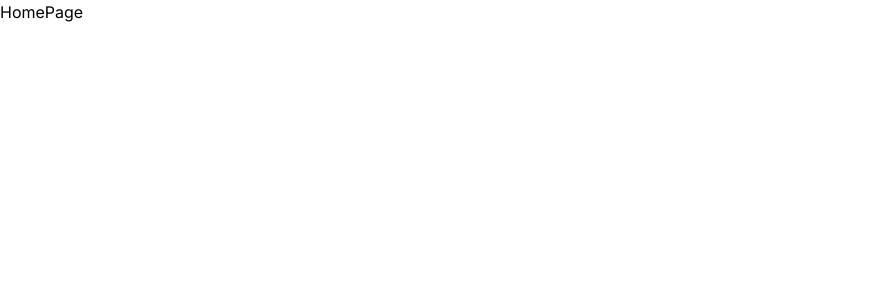
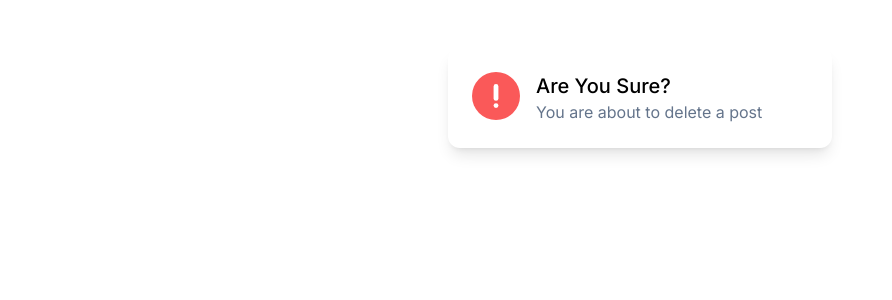
Before and after one commit to UsamaBhakrani/tailwind-nextjs-ts, a Next.js app: page / in a window 1280 px wide. Shown: the top 300 px of the page, without its empty margins (0-892 px from the left). Built offline with nearby package versions, Linux system fonts and the light colour scheme.

Commit message:
AlertBox

```diff
--- a/src/app/page.tsx
+++ b/src/app/page.tsx
@@ -1,3 +1,10 @@
+import Image from "next/image";
+import Alert from "@/components/Alert";
+
 export default function HomePage() {
-  return <div>HomePage</div>;
+  return (
+    <>
+      <Alert />
+    </>
+  );
 }
--- /dev/null
+++ b/src/components/Alert.jsx
@@ -0,0 +1,22 @@
+import Image from "next/image";
+
+const Alert = () => {
+  return (
+    <div className="flex align-center p-6 max-w-sm mx-auto big-white rounded-xl shadow-lg space-x-4 mt-12">
+      <Image
+        src="/images/icon-error.svg"
+        alt="Error"
+        className="w-12 h-12"
+        width={0}
+        height={0}
+        sizes="100"
+      />
+      <div>
+        <div className="text-xl font-medium text-black">Are You Sure?</div>
+        <p className="text-slate-500">You are about to delete a post</p>
+      </div>
+    </div>
+  );
+};
+
+export default Alert;
```
Also changed, not shown: public/images/icon-error.svg (added).
